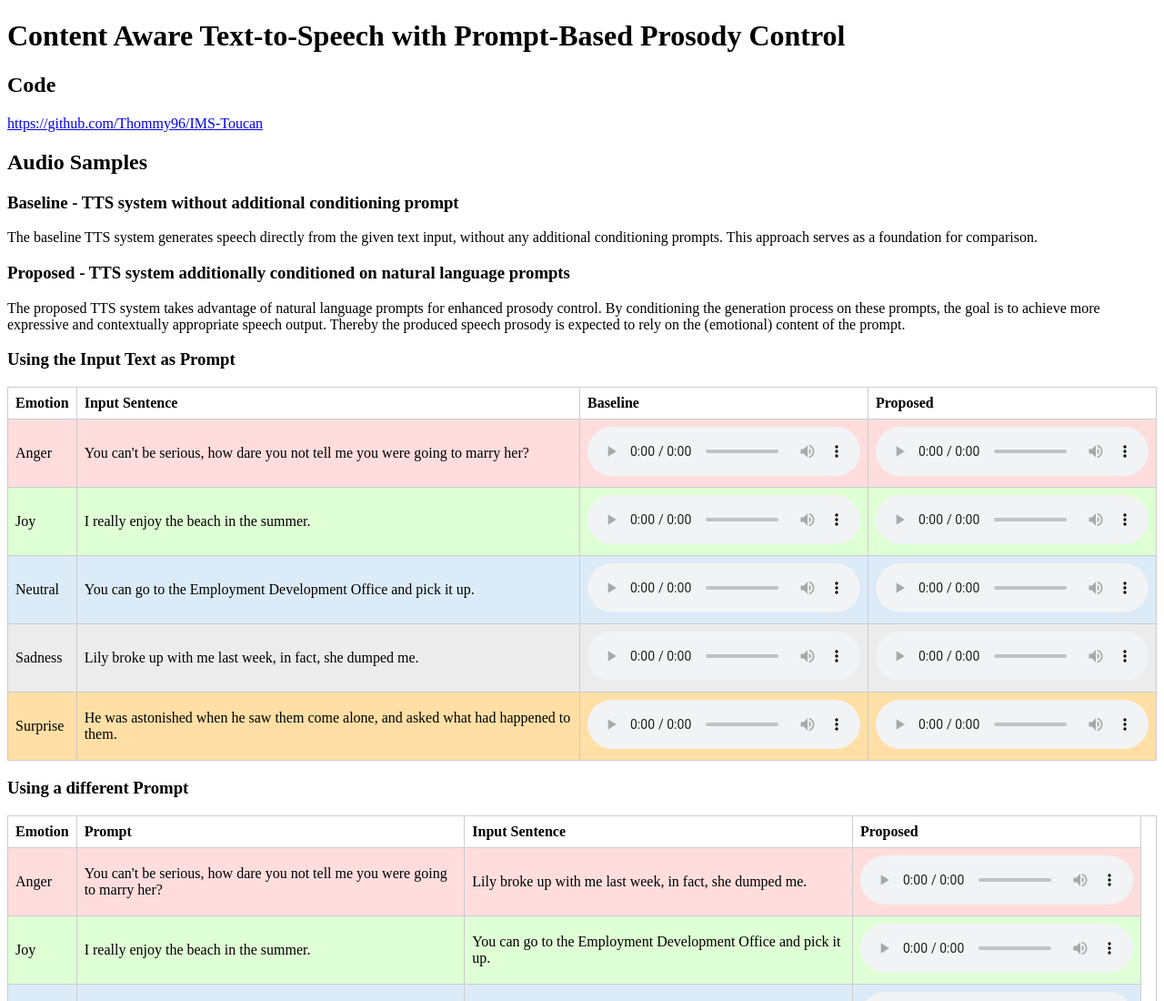
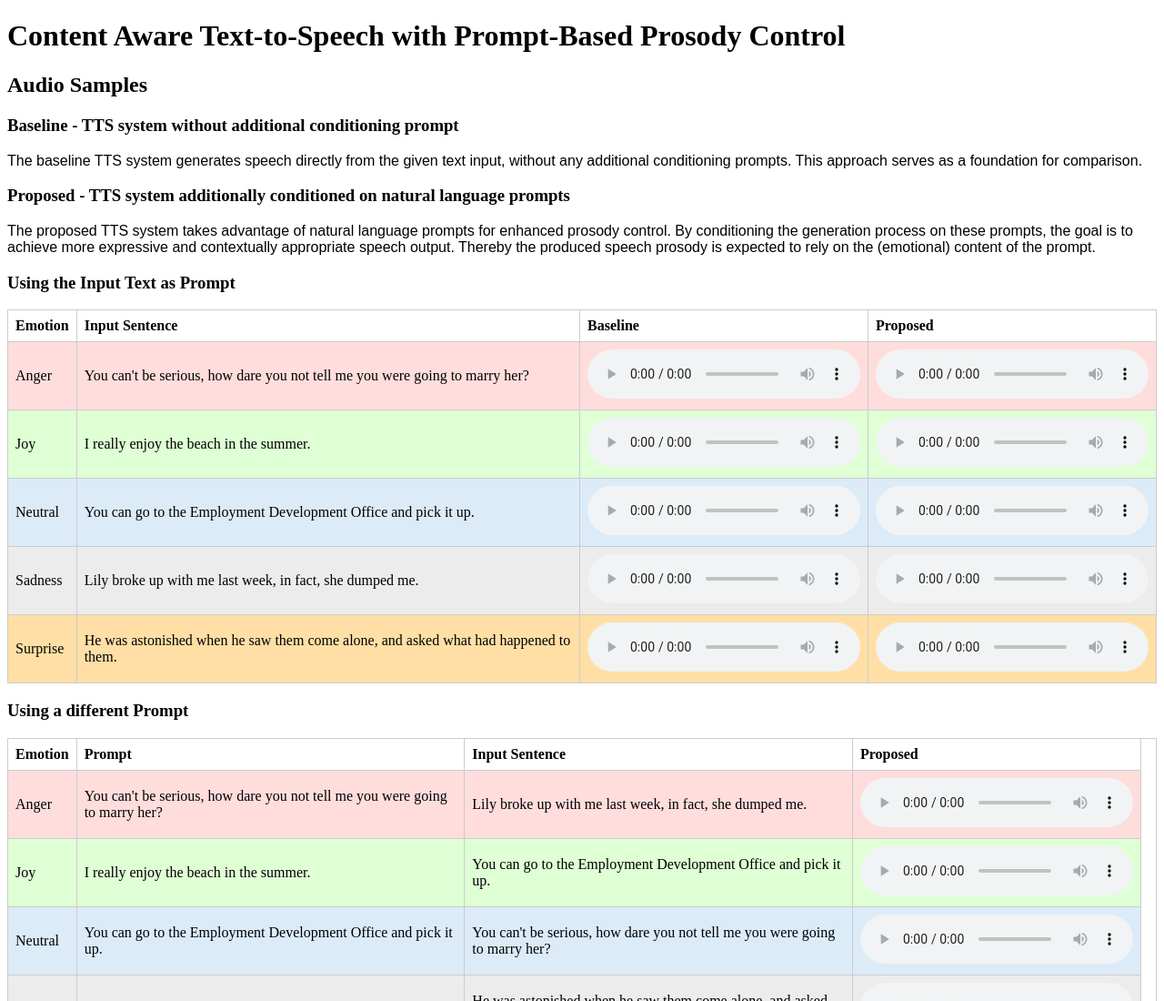
Before and after one commit to AnonDemos/Prompting, a plain HTML site: page index.html in a window 1280 px wide. Shown: the top 1100 px of the page at 91% size. Drawn offline with Linux system fonts and the light colour scheme.

Commit message:
Update index.html

```diff
--- a/index.html
+++ b/index.html
@@ -3,6 +3,10 @@
 <head>
     <meta charset="UTF-8">
     <style>
+        p {
+            font-family: Arial, sans-serif;
+        }
+
         table {
             border-collapse: collapse;
             width: 100%;
@@ -45,10 +49,6 @@
 </header>
 
 <main id="content" class="main-content" role="main">
-
-<comment>    <h2 id="official-code">Code</h2>
-    <p><a href="https://github.com/Thommy96/IMS-Toucan">https://github.com/Thommy96/IMS-Toucan</a></p>
-</comment>
 
     <h2 id="audio-samples">Audio Samples</h2>
 
```
